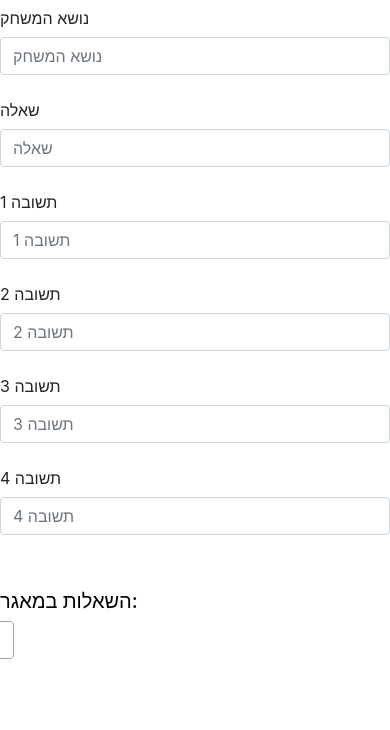
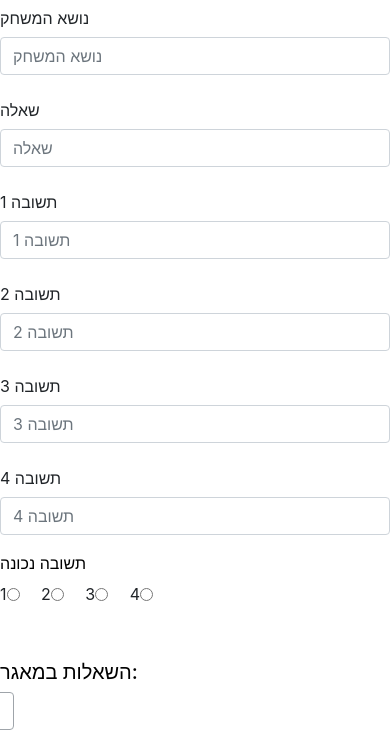
Before and after one commit to KERENREJWAN/snakes-and-ladders, a Node server app: page /createNew in a window 390 px wide. Shown: the part 169-899 px from the top of the page. Before the commit the page ends 828 px from the top, so only its background shows below. Run offline with Node 20, Linux system fonts and the light colour scheme; some libraries are stand-ins or nearby versions.

Commit message:
added questions from database to the react page

```diff
--- a/package.json
+++ b/package.json
@@ -10,6 +10,7 @@
   "author": "keren rejwan",
   "license": "ISC",
   "dependencies": {
+    "axios": "^0.19.2",
     "body-parser": "^1.19.0",
     "ejs": "^3.0.2",
     "express": "^4.17.1",
--- a/server.js
+++ b/server.js
@@ -10,7 +10,8 @@ const arrayGamesQuestions = {
     answer1: "תשובה 1",
     answer2: "תשובה 2",
     answer3: "תשובה 3",
-    answer4: "תשובה 4"
+    answer4: "תשובה 4",
+    correctAns: 1
 };
 
 app.use(express.static(path.join(__dirname, 'client', 'build')));
@@ -26,7 +27,8 @@ const questionSchema = new mongoose.Schema({
     answer1: String,
     answer2: String,
     answer3: String,
-    answer4: String
+    answer4: String,
+    correctAns: Number
 });
 
 const Question = mongoose.model('Question', questionSchema);
@@ -43,7 +45,7 @@ app.get('/home', (req, res) => {
 });
 
 app.get('/createNew', (req, res) => {
-    res.render('createNew.ejs', { gameName: "", questions: [] });
+    res.render('createNew.ejs', { gameName: "", questions: [], gameId: "" });
 });
 
 app.get('/chooseGame', (req, res) => {
@@ -62,12 +64,13 @@ app.get('/chooseGame', (req, res) => {
     });
 });
 
-app.get('/game', (req, res) => {
+app.get('/:game', (req, res) => {
     res.sendFile(path.join(__dirname, 'client', 'build', 'index.html'));
 });
 
-app.get('/:game', (req, res) => {
-    res.sendFile(path.join(__dirname, 'client', 'build', 'index.html'));
+app.get('/api/subjects/:gameId', async (req, res) => {
+    let gameName = await Subject.findOne({ _id: req.params.gameId });
+    return res.status(200).send(gameName);
 });
 
 app.post('/createNew', (req, res) => {
@@ -78,7 +81,8 @@ app.post('/createNew', (req, res) => {
         answer1: req.body.ans1,
         answer2: req.body.ans2,
         answer3: req.body.ans3,
-        answer4: req.body.ans4
+        answer4: req.body.ans4,
+        correctAns: req.body.inlineRadioOptions
     });
 
     Subject.findOne({ name: subjectName }, function (err, foundSubject) {
@@ -88,11 +92,11 @@ app.post('/createNew', (req, res) => {
                 questions: newQuestion
             });
             newSubject.save();
-            res.render('createNew.ejs', { gameName: subjectName, questions: newSubject.questions });
+            res.render('createNew.ejs', { gameName: subjectName, questions: newSubject.questions, gameId: newSubject.id });
         } else {
             foundSubject.questions.push(newQuestion);
             foundSubject.save();
-            res.render('createNew.ejs', { gameName: subjectName, questions: foundSubject.questions });
+            res.render('createNew.ejs', { gameName: subjectName, questions: foundSubject.questions, gameId: foundSubject.id });
         }
     });
 });
--- a/views/chooseGame.ejs
+++ b/views/chooseGame.ejs
@@ -19,7 +19,7 @@
     </header>
     <div style="text-align: right; margin-right: 4vw">
         <% games.forEach(game => { %>
-        <a class="chooseGameDisplay" href="/<%=game.name%>">
+        <a class="chooseGameDisplay" href="/<%=game._id%>">
             <img src="./boardgame.png" style="height: 18vh; width: 10vw; margin-bottom: 1vh;" />
             <p><%=game.name%></p>
         </a>
--- a/views/createNew.ejs
+++ b/views/createNew.ejs
@@ -62,7 +62,34 @@
                     <input type="text" class="form-control" placeholder="תשובה 4" name="ans4" autocomplete="off">
                 </div>
             </div>
-            <div class="col-sm-10" style="position: relative; right: 32vw">
+            <fieldset class="form-group">
+                <div class="row">
+                    <legend class="col-form-label col-sm-3 pt-0" style="color: black">תשובה נכונה</legend>
+                    <div class="col-sm-9">
+                        <div class="form-check form-check-inline">
+                            <label class="form-check-label" for="inlineRadio1">1</label>
+                            <input class="form-check-input" type="radio" name="inlineRadioOptions" id="inlineRadio1"
+                                value="1">
+                        </div>
+                        <div class="form-check form-check-inline">
+                            <label class="form-check-label" for="inlineRadio2">2</label>
+                            <input class="form-check-input" type="radio" name="inlineRadioOptions" id="inlineRadio2"
+                                value="2">
+                        </div>
+                        <div class="form-check form-check-inline">
+                            <label class="form-check-label" for="inlineRadio1">3</label>
+                            <input class="form-check-input" type="radio" name="inlineRadioOptions" id="inlineRadio3"
+                                value="3">
+                        </div>
+                        <div class="form-check form-check-inline">
+                            <label class="form-check-label" for="inlineRadio2">4</label>
+                            <input class="form-check-input" type="radio" name="inlineRadioOptions" id="inlineRadio4"
+                                value="4">
+                        </div>
+                    </div>
+                </div>
+            </fieldset>
+            <div class="col-sm-10" style="position: relative; right: 32vw; bottom: 6vh">
                 <button type="submit" class="btn btn-outline-secondary">הוסף שאלה</button>
             </div>
         </form>
@@ -73,14 +100,14 @@
         <div>
             <p><%=question.question%></p>
             <ol>
-                <li><%=question.answer1%></li>
-                <li><%=question.answer2%></li>
-                <li><%=question.answer3%></li>
-                <li><%=question.answer4%></li>
+                <li style="font-weight: <%= question.correctAns === 1 ? 'bold' : 'normal' %>"><%=question.answer1%></li>
+                <li style="font-weight: <%= question.correctAns === 2 ? 'bold' : 'normal' %>"><%=question.answer2%></li>
+                <li style="font-weight: <%= question.correctAns === 3 ? 'bold' : 'normal' %>"><%=question.answer3%></li>
+                <li style="font-weight: <%= question.correctAns === 4 ? 'bold' : 'normal' %>"><%=question.answer4%></li>
             </ol>
         </div>
         <% }); %>
-        <a href="<%=gameName%>">
+        <a href="<%=gameId%>">
             <% if (questions.length >= 7) { %>
             <button type="button" class="btn btn-outline-secondary" style="position: relative; right: 27vw;">מעבר
                 למשחק</button>
```
Also changed, not shown: 1 other file.
